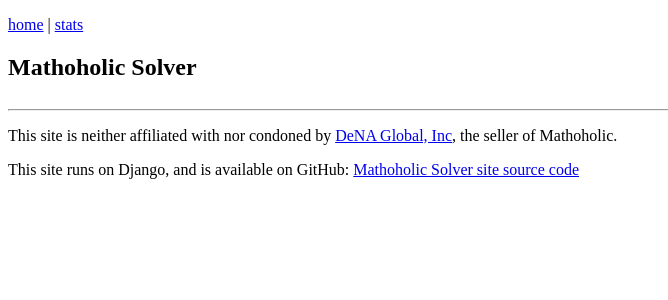
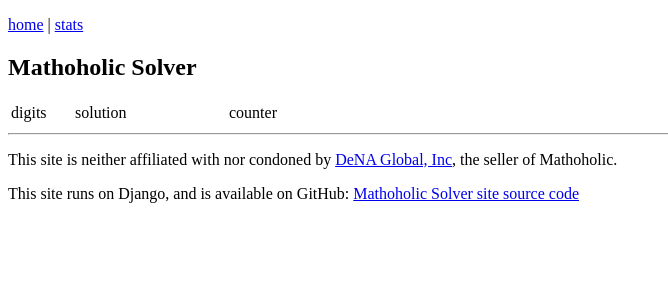
Before and after one commit to thunderrabbit/mathocheater, a Python web app: template templates/statistics.html in a window 1280 px wide. Shown: the top 300 px of the page, without its empty margins (0-668 px from the left). Run offline with Jinja, Linux system fonts and the light colour scheme; the template is opened without the code that fills it, so the values that code supplies are empty.

Commit message:
tweaked statistics template

```diff
--- a/templates/statistics.html
+++ b/templates/statistics.html
@@ -4,10 +4,12 @@
 
 {% block content %}
 <table>
+        <tr><td style="width:60px">digits</td><td style="width:150px">solution</td><td>counter</td></tr>
 {% for answer in answers %}
-        <tr><td style="color: blue;">{{ answer.digits }}</td><td>{{ answer }}</td><td>{{ answer.digits.counter }}</td></tr>
+        <tr><td>{{ answer.digits }}</td><td>{{ answer }}</td><td>{{ answer.digits.counter }}</td></tr>
 {% endfor %}
 </table>
+
 {% endblock %}
 
 {% block form %}{% endblock %}
```
